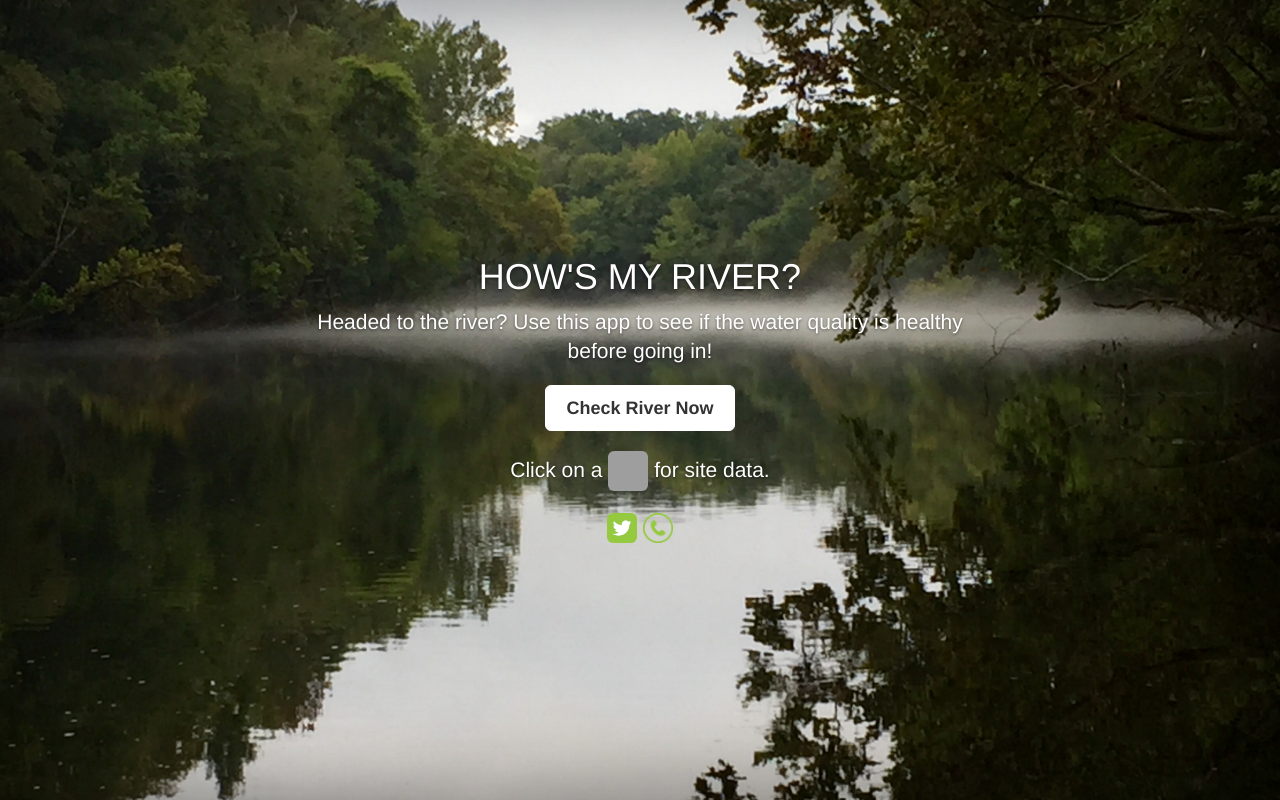
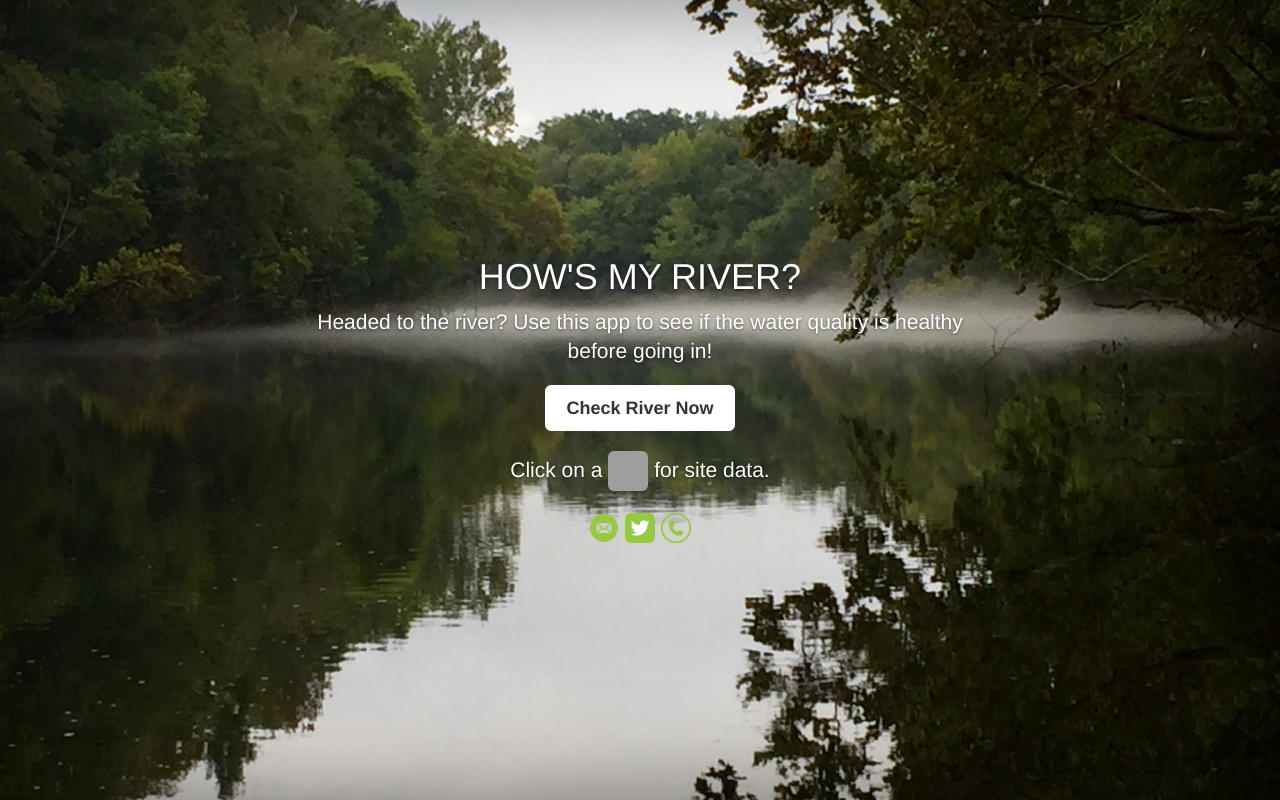
Before and after one commit to DanRamage/river_wq_app, a Flask app: page / in a window 1280 px wide. Run offline with Flask 2, Linux system fonts and the light colour scheme; parts of the project's set-up code (start-up, migrations or seed data) failed here and were passed over; some libraries are stand-ins or nearby versions; grey boxes are pictures that could not be loaded.

Commit message:
Added email icon to images and to intro page.

```diff
--- a/app/templates/sc_rivers_intro.html
+++ b/app/templates/sc_rivers_intro.html
@@ -53,6 +53,9 @@
             Click on a <img class="img-rounded" src="static/images/low_marker.png"  style="width: 40px; height: 40px;"> for site data.
           </p>
           <p class="lead text-background">
+            <a href="mailto:">
+              <img class="img-rounded" src="static/images/email_icon.png"  style="width: 30px; height: 30px;">
+            </a>
             <a href="https://twitter.com/myscriver">
               <img class="img-rounded" src="static/images/Twitter_Social_Icon_Rounded_Square_Color.png"  style="width: 30px; height: 30px;">
             </a>
```
